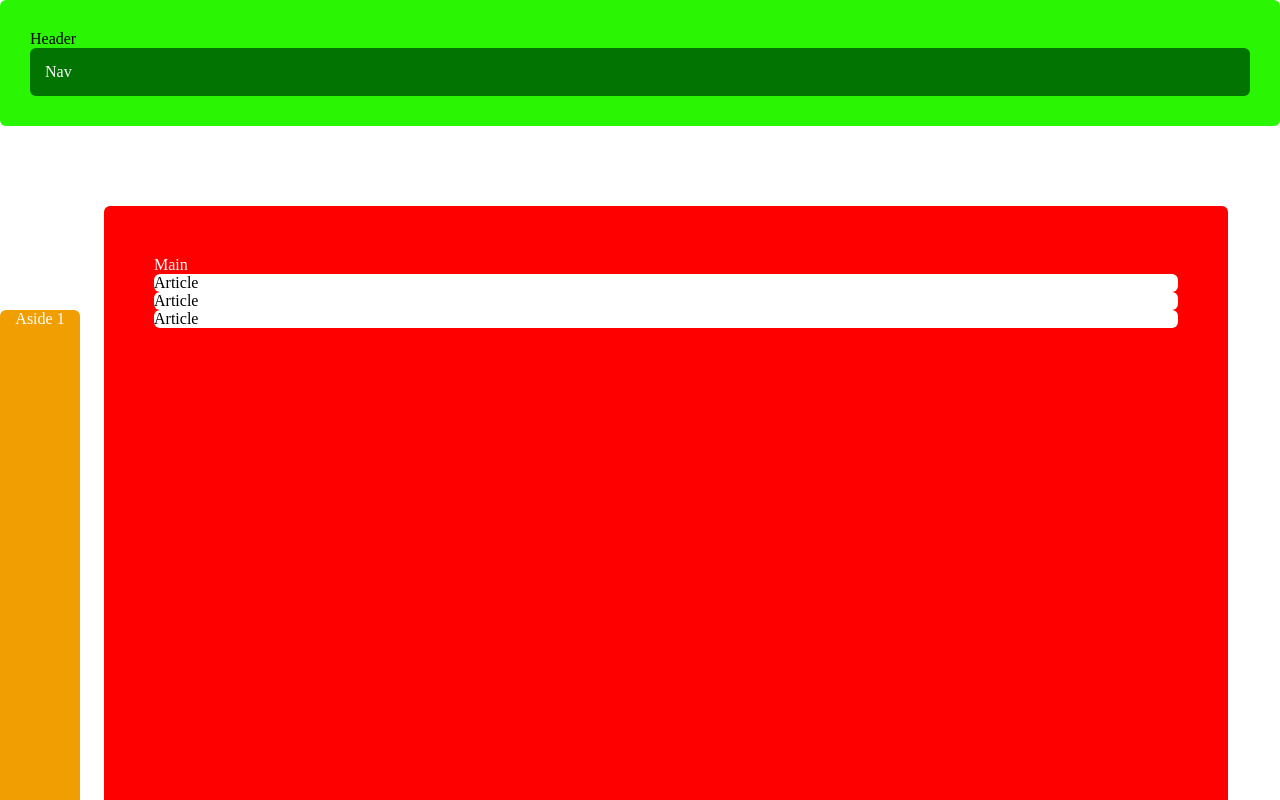
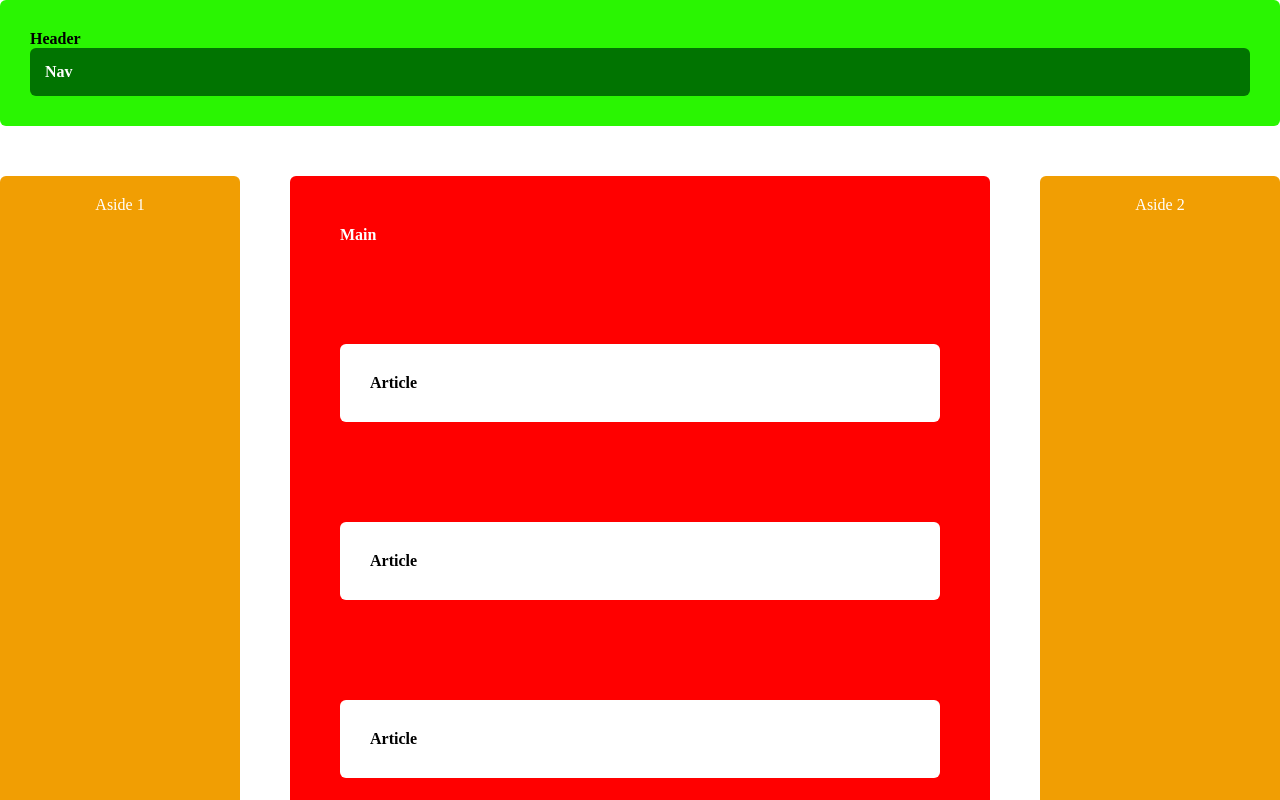
Before and after one commit to xavy1997/practicas_maquetado, a plain HTML site: page practica2/index.html in a window 1280 px wide. Shown: the top 800 px of the page. Drawn offline with Linux system fonts and the light colour scheme.

Commit message:
Uploading my html and css practices

```diff
--- a/practica2/index.html
+++ b/practica2/index.html
@@ -15,6 +15,9 @@
         </nav>
     </header>
 
+
+    <section>
+
     <aside class="Aside1">Aside 1</aside>
 
     <main class="Main_container">Main
@@ -25,6 +28,8 @@
 
     <aside class="Aside2">Aside 2</aside>
 
+</section>
+
     <footer>Footer</footer>
 
 </body>
--- a/practica2/styles.css
+++ b/practica2/styles.css
@@ -1,7 +1,6 @@
 body {
     margin: 0;
     padding: 0;
-    min-height: 100vh;
 
 }
 
@@ -11,6 +10,7 @@ header {
     background: rgb(42, 245, 2);
     padding: 30px;
     border-radius: 6px;
+    font-weight: 700;
 
 }
 
@@ -22,18 +22,21 @@ nav {
 }
 
 
+section {
+    display: flex;
+    flex-direction: row;
+
+}
 
 .Aside1{
     background: rgb(241, 158, 3);
-    display: inline-block;
     text-align: center;
     color: white;
     border-radius: 6px;
-    margin-top: 10px;
-    margin-right: 20px;
-    margin-bottom: 10px;
-    height: 80vh;
-    width: 10vh;
+    width: 20%;
+    margin-top: 50px;
+    margin-bottom: 50px;
+    padding-top: 20px;
 
 
 }
@@ -41,28 +44,30 @@ nav {
 
 .Aside2{
     background: rgb(241, 158, 3);
-    display: inline-block;
     text-align: center;
     color: white;
     border-radius: 6px;
-    margin-top: 10px;
-    margin-left: 20px;
-    margin-bottom: 10px;
-    height: 80vh;
-    width: 15vh;
+    width: 20%;
+    margin-top: 50px;
+    margin-bottom: 50px;
+    padding-top: 20px;
+
+
 
 
 }
 
-.Main_container{
-background: red;
-border-radius: 6px;
-color: white;
-display: inline-block;
-width: 80%;
-padding: 50px;
-height: 70vh;
-margin-top: 80px;
+.Main_container {
+    display: flex;
+    flex-direction:column;
+    background: red;
+    border-radius: 6px;
+    color: white;
+    padding: 50px;
+    height: 70vh;
+    width: 50%;
+    margin: 50px;
+    font-weight: 800;
 
 }
 
@@ -70,7 +75,11 @@ article{
     color: black;
     background: white;
     border-radius: 6px;
+    padding: 30px;
 
+    flex-direction:column;
+    margin-top: 100px;
+    font-weight: 700;
 }
 
 
```
Also changed, not shown: practica4/styles.css (+4 -3 lines).
